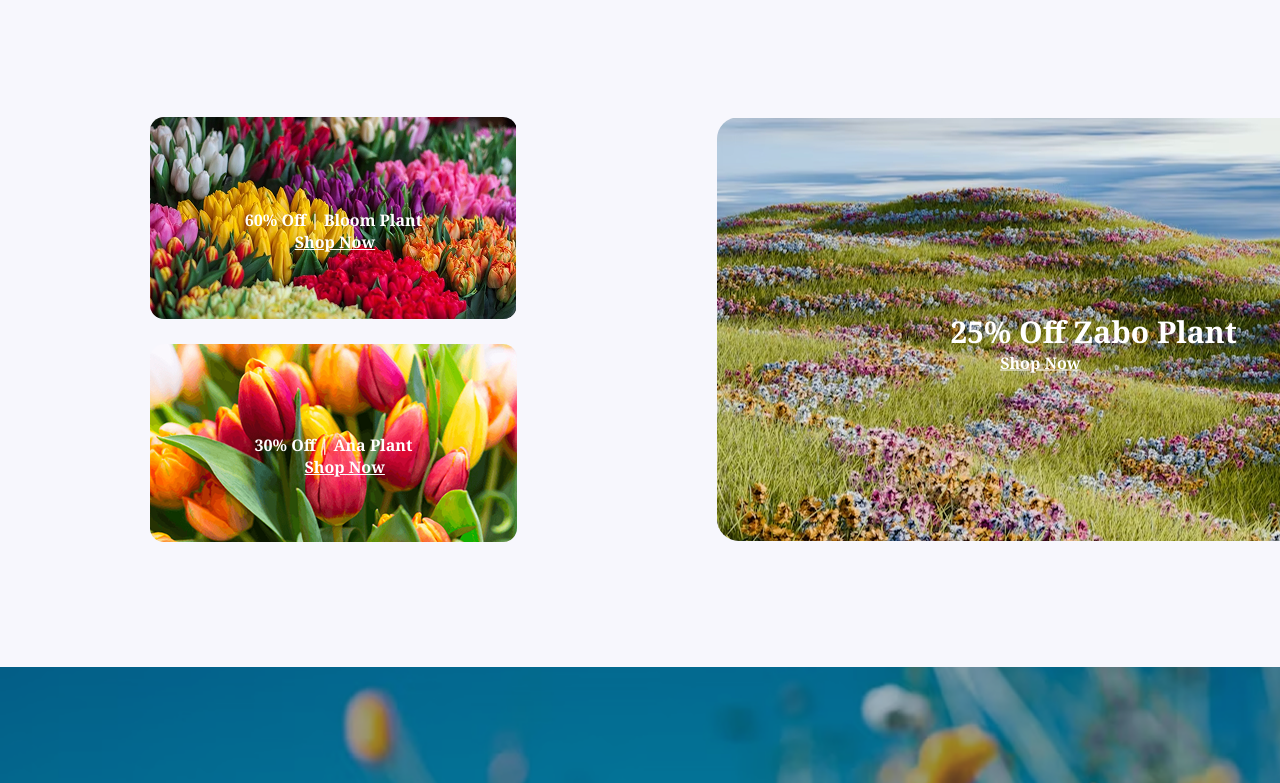
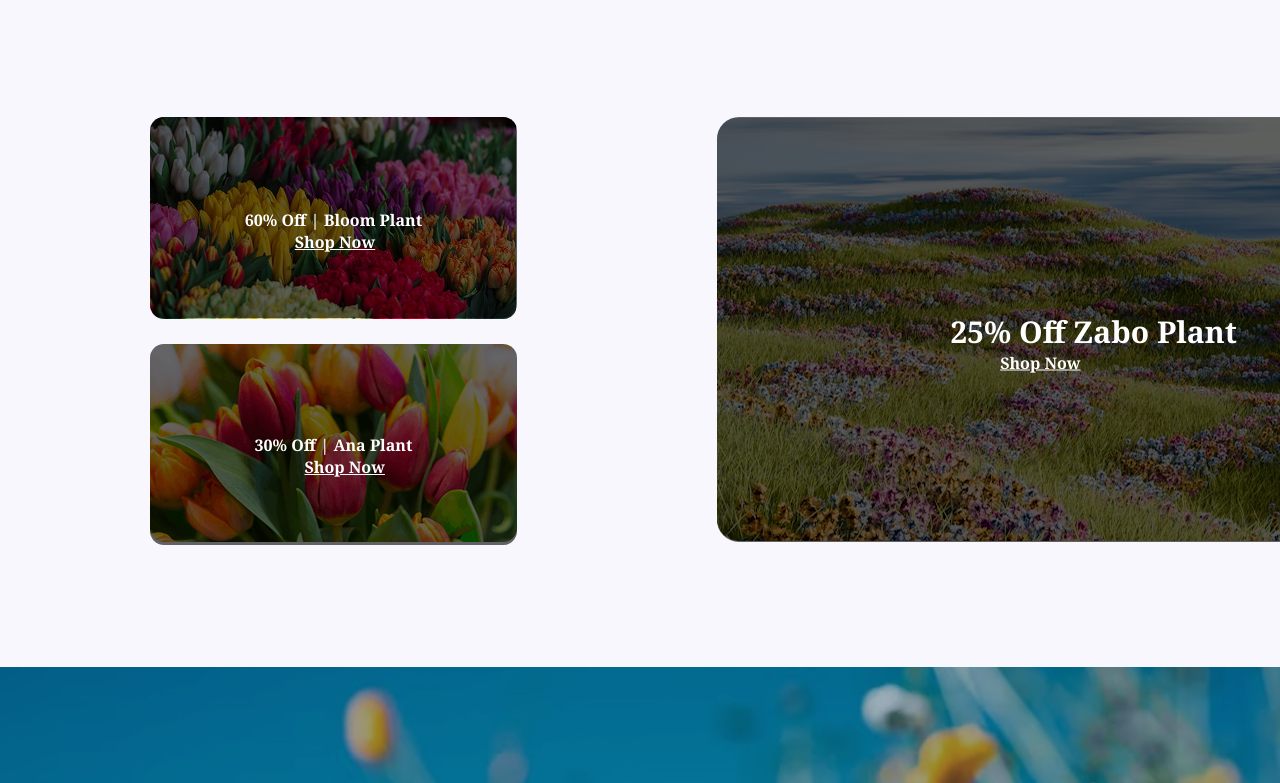
Before and after one commit to samia-hue/Assignment-02, a plain HTML site: page index.html in a window 1280 px wide. Shown: the part 2797-3580 px from the top of the page. Drawn offline with Linux system fonts and the light colour scheme.

Commit message:
added Leatest Deals section's  images opacity

```diff
--- a/index.html
+++ b/index.html
@@ -214,11 +214,12 @@
             </div>
             <div class="deals-parent-div">
 
-                <div class="blooms-ana">
-                    <div class="deals-images">
+                <div class="blooms-ana ">
+                    <div class="deals-images ">
                     <img src="images/deal-bloom.png" alt="">
+                    <div class="overlay"></div>
 
-                <div class="text-of-plant">
+                <div class="text-of-plant text">
                     <p>60% Off | Bloom Plant</p>
                     <a href=""><span class="color-white">Shop Now</span></a>
 
@@ -226,7 +227,8 @@
                 </div>
                <div class="deals-images">
                 <img src="images/deal-ana.png" alt="">
-                <div class="text-of-plant">
+                <div class="overlay"></div>
+                <div class="text-of-plant text">
                     <p>30% Off | Ana Plant</p>
                     <a href=""><span class="color-white ">Shop Now</span></a>
                 </div>
@@ -234,8 +236,8 @@
                </div>
                 </div>
                <div class="deals-images big-img">
-                <img src="images/deal-zabo.png" alt="">
-                <div class="text-of-plant">
+                <img src="images/deal-zabo.png" alt=""><div class="overlay-2"></div>
+                <div class="text-of-plant text">
                     <p style="font-size: 30px;">25% Off Zabo Plant</p>
                     <a href=""><span class="color-white " >Shop Now</span></a>
                 </div>
@@ -280,7 +282,22 @@
 
     </main>
     <footer>
+        <div class="footer">
+            <div class="footer-description">
+                <img src="images/logo.png" alt="">
+                <p class="text-light-gray">Indulge your senses with the <br> beauty and fragrance of our fresh <br> flower shop. </p>
+            </div>
 
+
+            <div></div>
+
+
+            <div></div>
+
+
+            <div></div>
+
+        </div>
     </footer>
 
 </body>
--- a/style/styles.css
+++ b/style/styles.css
@@ -7,7 +7,7 @@
     gap: 0;
 }
 body{
-    overflow-x: hidden;
+    overflow-x: hi;
     display: flex;
     flex-direction: column;
 }
@@ -81,7 +81,7 @@ body{
 
 
 }
-.logo-1{
+.logo-1 img{
     width: 135px;
     height: 82px;
 }
@@ -248,10 +248,43 @@ body{
 .deals-images{
     position: relative;
 
+
+
+
 }
+.deals-images img{
+    object-fit: cover;
+
+}
+.overlay{
+    position: absolute;
+    top: 0;
+    left: 0;
+    border-radius: 14px;
+    width: 367px;
+    height: 201px;
+    background-color: rgba(0 , 0, 0, 0.6);
+    z-index: 1;
+}
+.overlay-2{
+    position: absolute;
+    top: 0;
+    left: 0;
+    border-radius: 22px;
+    width: 753px;
+    height: 425px;
+    background-color: rgba(0 , 0, 0, 0.6);
+    z-index: 1;
+}
+.text{
+    position:absolute;
+    color: white;
+    z-index: 2;
+}
+
 .text-of-plant{
+
       position: absolute;
-
       top: 50%;
       left: 50%;
       transform: translate(-50% , -50%);
@@ -261,6 +294,7 @@ body{
     margin-left: 200px;
     width: 753px;
     gap: auto;
+
 
 }
 .big-img img{
@@ -297,9 +331,7 @@ body{
     text-align: center;
     margin-left: 100px;
 }
-.input-section{
-    margin-top: ;
-}
+
 .join-box{
     position: relative;
 }
@@ -325,3 +357,14 @@ body{
     width: 186px;
     height: 50px;
 }
+
+/*footer section*/
+footer{
+    width: 100%;
+}
+.footer-description{
+    width: 359px;
+    height: 179px;
+    margin-left: 160px;
+    margin-top: 50px;
+}
```
